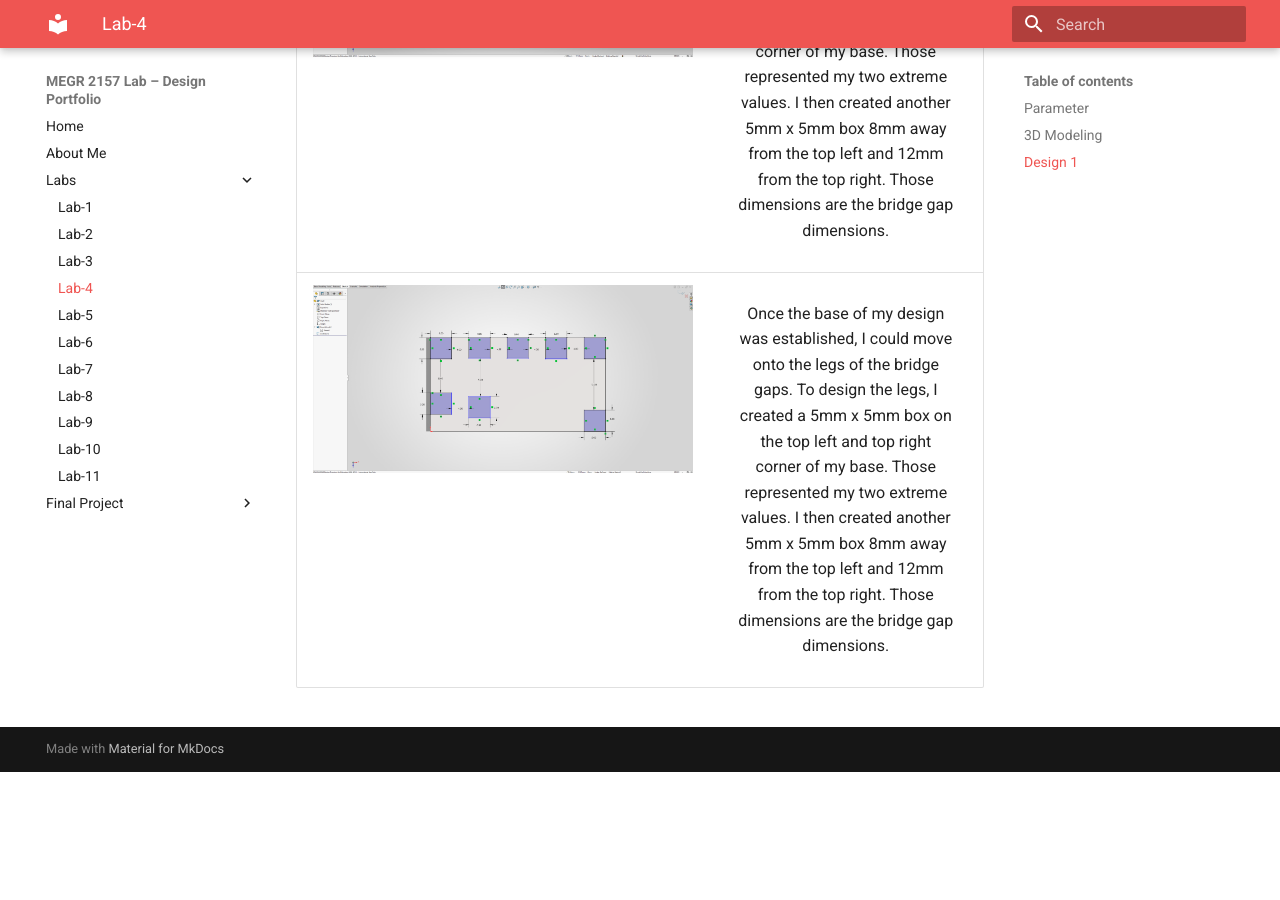
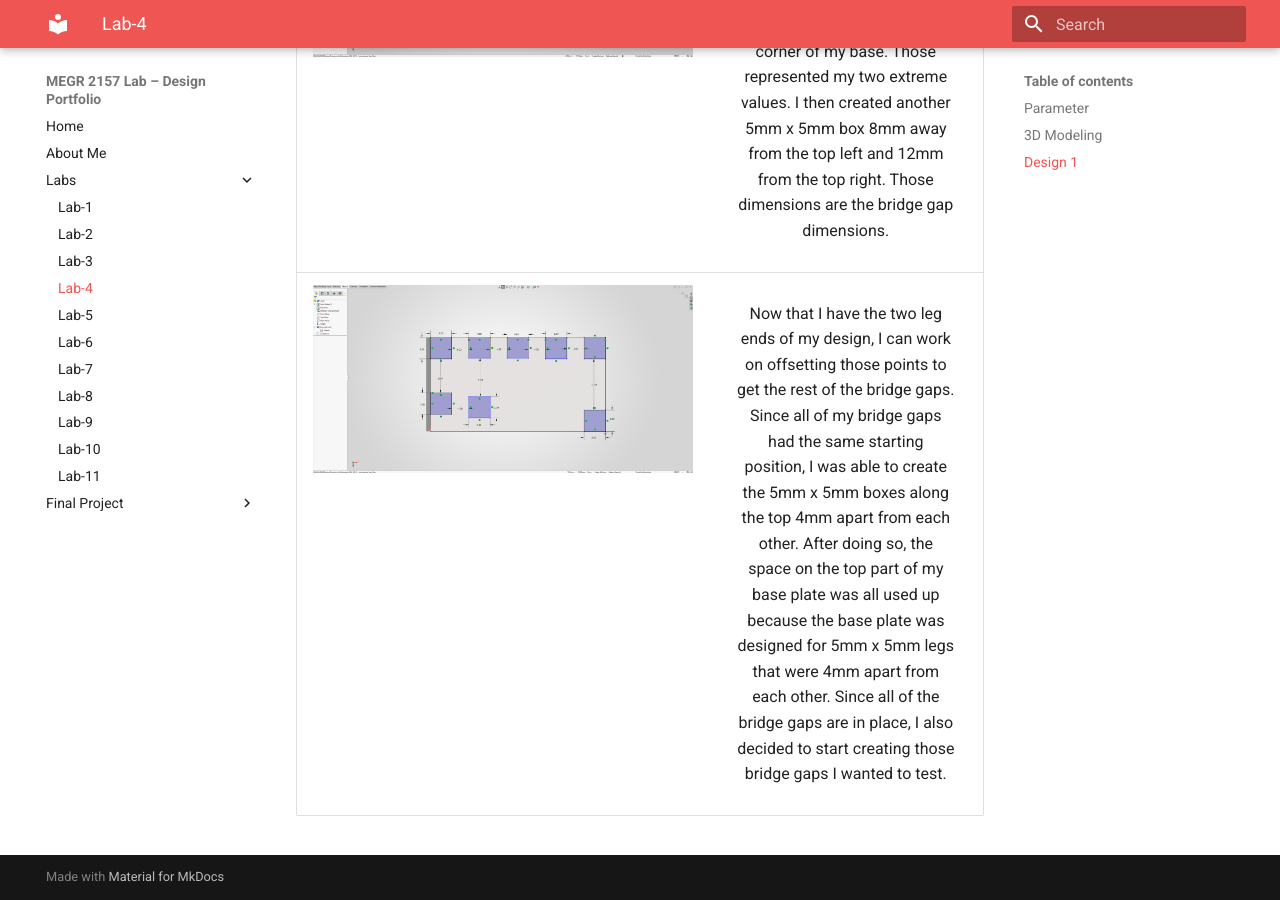
Before and after one commit to AndyChwalik/andy-chwalik-portfolio, an MkDocs documentation site: the page built from docs/Labs/L04/index.md, in a window 1280 px wide and 900 px high, scrolled down 2423 px. Built offline with MkDocs 1.6.1 and Material for MkDocs 9.7.7, drawn with Linux system fonts in a browser that asks for light colours; before the commit the page ends 3195 px from its top, so only the background shows below that.

Commit message:
Update index.md

```diff
--- a/docs/Labs/L04/index.md
+++ b/docs/Labs/L04/index.md
@@ -51,7 +51,7 @@ To eliminate risk of other failures unrelated to the design rule I picked, I dec
     </td>
     <td style="width:40%; padding:28px; text-align:center; vertical-align:middle;"">
       <div style="font-size:16px;">
-        Once the base of my design was established, I could move onto the legs of the bridge gaps. To design the legs, I created a 5mm x 5mm box on the top left and top right corner of my base. Those represented my two extreme values. I then created another 5mm x 5mm box 8mm away from the top left and 12mm from the top right. Those dimensions are the bridge gap dimensions.
+        Now that I have the two leg ends of my design, I can work on offsetting those points to get the rest of the bridge gaps. Since all of my bridge gaps had the same starting position, I was able to create the 5mm x 5mm boxes along the top 4mm apart from each other. After doing so, the space on the top part of my base plate was all used up because the base plate was designed for 5mm x 5mm legs that were 4mm apart from each other. Since all of the bridge gaps are in place, I also decided to start creating those bridge gaps I wanted to test.
       </div>
     </td>
   </tr>
```
